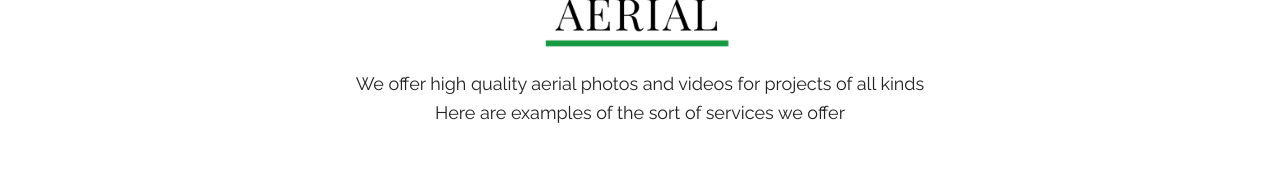
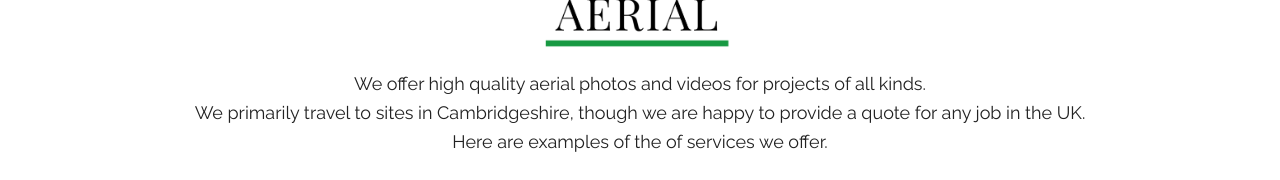
Before and after one commit to MikielAgutu/drone-site, a Next.js app: page /our-services in a window 1280 px wide. Shown: the part 344-524 px from the top of the page. Built offline with nearby package versions, Linux system fonts and the light colour scheme.

Commit message:
Update our services

```diff
--- a/pages/our-services.js
+++ b/pages/our-services.js
@@ -12,8 +12,10 @@ export default function OurServices() {
             <div className="column">
             <img className="logo-image" src="images/logo.png" />
               <p>
-                We offer high quality aerial photos and videos for projects of all kinds<br/>
-                Here are examples of the sort of services we offer<br/>
+                We offer high quality aerial photos and videos for projects of all kinds.<br/>
+                We primarily travel to sites in Cambridgeshire, though we are happy to provide a
+                quote for any job in the UK.<br/>
+                Here are examples of the of services we offer.<br/>
               </p>
             </div>
           </div>
```
